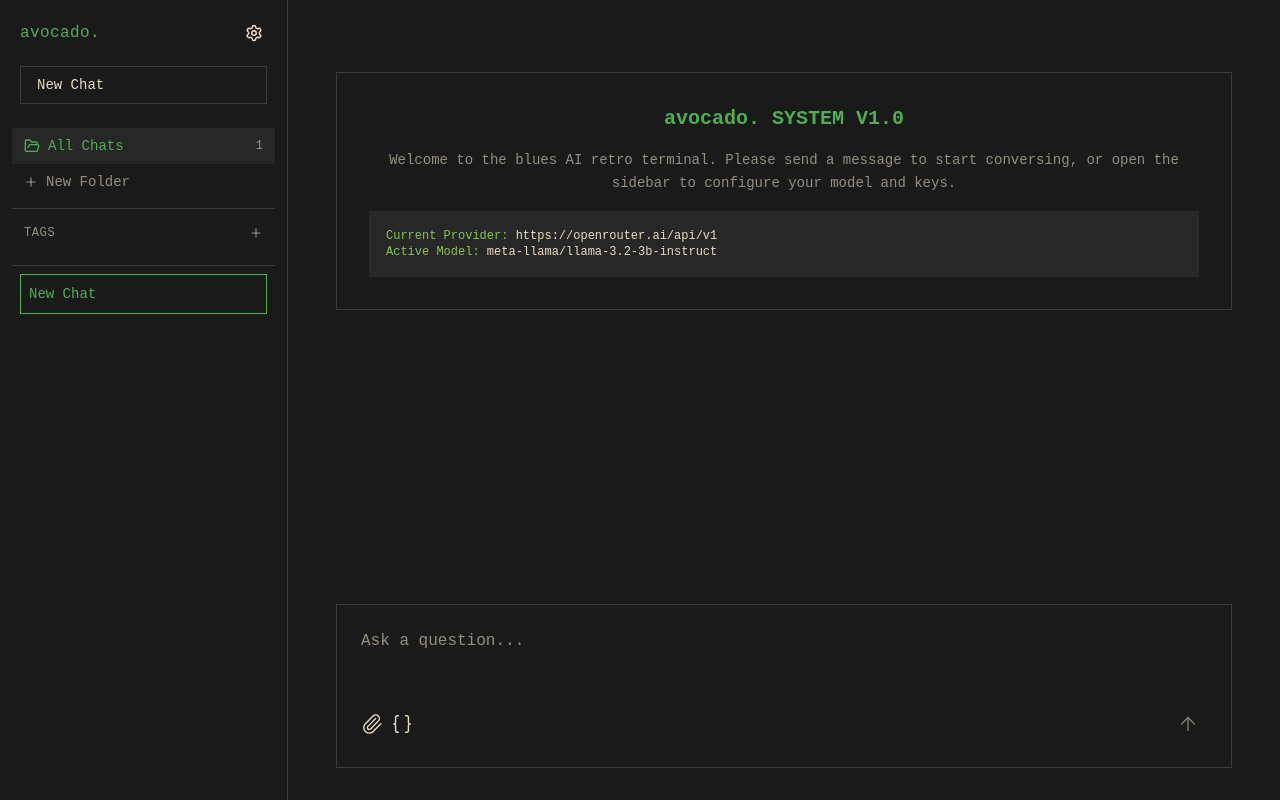
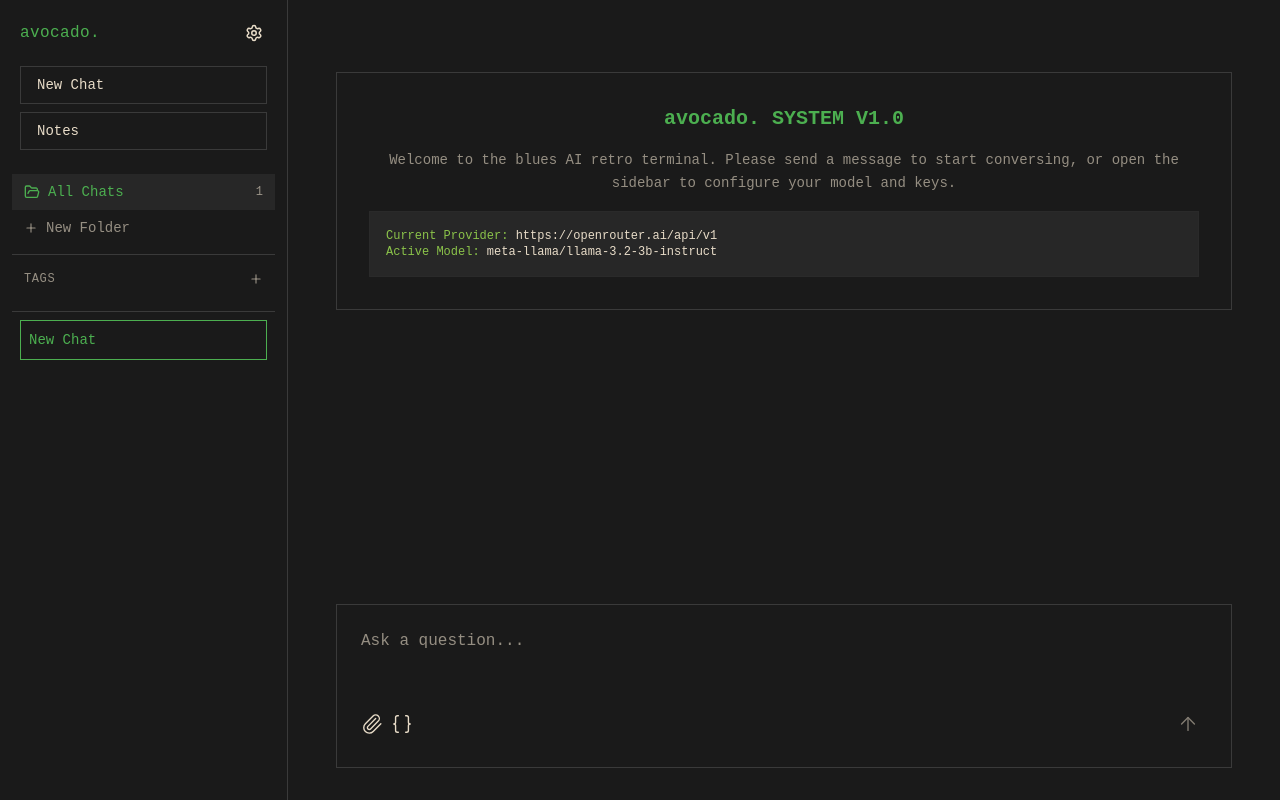
Before and after one commit to Jimuelzxc/avocado, a Next.js app: page / in a window 1280 px wide. Built offline with nearby package versions, Linux system fonts and the light colour scheme.

Commit message:
feat: add Notes button to chat sidebar

```diff
--- a/app/page.tsx
+++ b/app/page.tsx
@@ -15,6 +15,7 @@ import { compressImage } from './lib/imageCompress';
 import { AttachmentPreview, Attachment } from './components/AttachmentPreview';
 import { ContentBlock, MessageContent } from './store/chatStore';
 import { Paperclip } from 'lucide-react';
+import { useRouter } from 'next/navigation';
 
 function VersionIndicator({
   siblings,
@@ -395,13 +396,22 @@ export default function Desktop_1() {
           </button>
         </div>
 
-        {/* Action Button */}
-        <div className="px-5 pb-6 flex gap-2">
+        {/* Action Buttons */}
+        <div className="px-5 pb-6 flex flex-col gap-2">
           <button
             onClick={() => createChat()}
-            className="flex-1 border border-border py-2 px-4 text-left text-sm hover:bg-surface-overlay transition-colors focus:outline-none focus:ring-1 focus:ring-accent cursor-pointer"
+            className="w-full border border-border py-2 px-4 text-left text-sm hover:bg-surface-overlay transition-colors focus:outline-none focus:ring-1 focus:ring-accent cursor-pointer"
           >
             New Chat
+          </button>
+          <button
+            onClick={() => {
+              const win = window as any;
+              window.location.pathname = '/notes';
+            }}
+            className="w-full border border-border py-2 px-4 text-left text-sm hover:bg-surface-overlay transition-colors focus:outline-none focus:ring-1 focus:ring-accent cursor-pointer"
+          >
+            Notes
           </button>
         </div>
 
@@ -716,12 +726,18 @@ export default function Desktop_1() {
                 </button>
               </div>
             </div>
-            <div className="px-5 pb-6 flex gap-2">
+            <div className="px-5 pb-6 flex flex-col gap-2">
               <button
                 onClick={() => { createChat(); setIsMobileSidebarOpen(false); }}
-                className="flex-1 border border-border py-2 px-4 text-left text-sm hover:bg-surface-overlay transition-colors focus:outline-none focus:ring-1 focus:ring-accent cursor-pointer"
+                className="w-full border border-border py-2 px-4 text-left text-sm hover:bg-surface-overlay transition-colors focus:outline-none focus:ring-1 focus:ring-accent cursor-pointer"
               >
                 New Chat
+              </button>
+              <button
+                onClick={() => { window.location.pathname = '/notes'; }}
+                className="w-full border border-border py-2 px-4 text-left text-sm hover:bg-surface-overlay transition-colors focus:outline-none focus:ring-1 focus:ring-accent cursor-pointer"
+              >
+                Notes
               </button>
             </div>
             <div className="border-b border-border pb-2 mb-2 mx-3">
```
